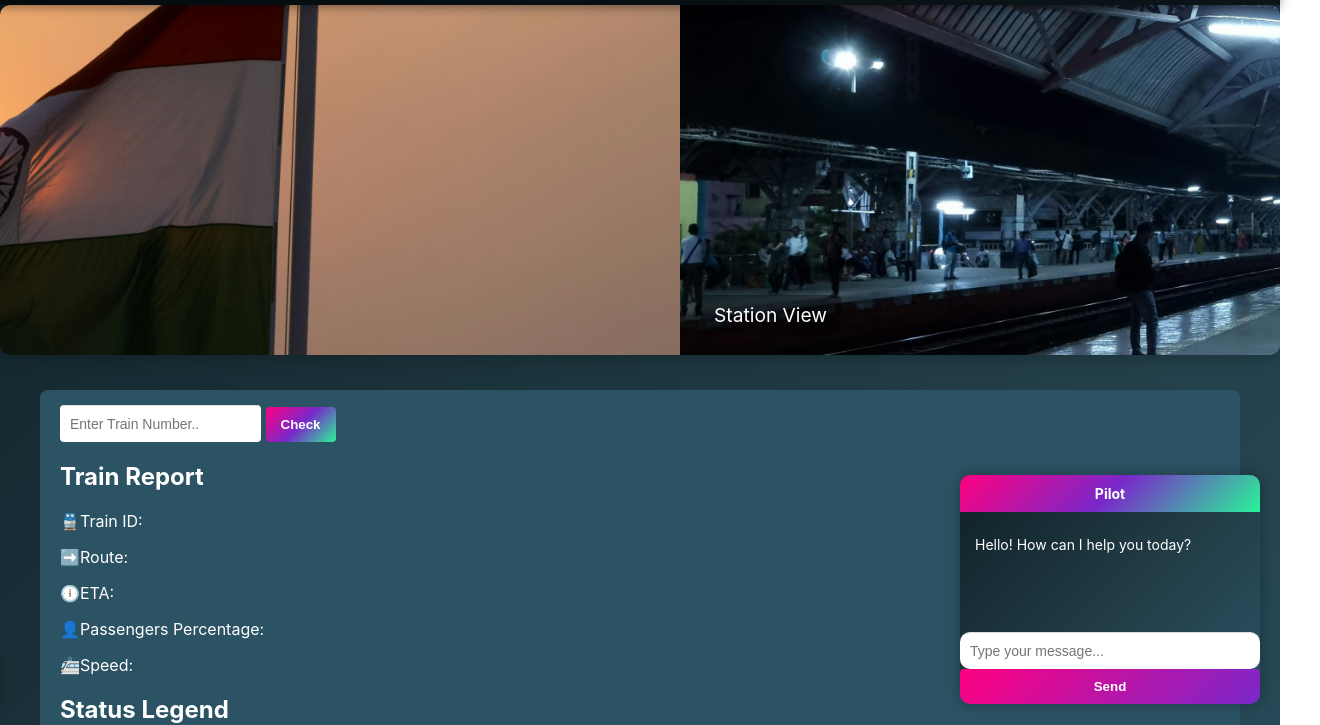
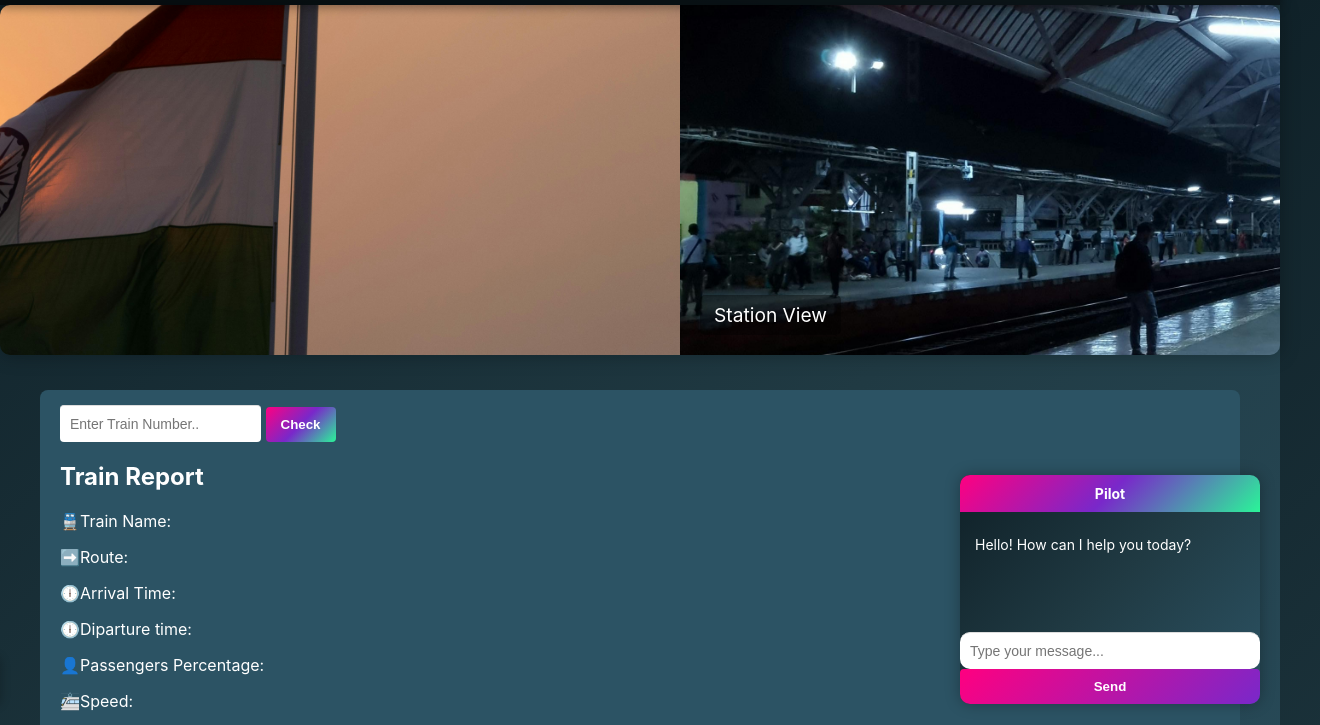
Before and after one commit to surexspd/Trainpilot.ai, a plain HTML site: page Employee.html in a window 1280 px wide. Shown: the part 76-801 px from the top of the page, 1320 px wide, since content can reach past the window. Drawn offline with Linux system fonts and the light colour scheme.

Commit message:
add somethings

```diff
--- a/Employee.html
+++ b/Employee.html
@@ -55,9 +55,10 @@
         <button class="container-btn">Check</button>
         <div class="section">
           <h2>Train Report</h2>
-          <p><span class="icon">🚆Train ID:</span></p>
+          <p><span class="icon">🚆Train Name:</span></div></p>
           <p><span class="icon">➡️Route:</span></p>
-          <p><span class="icon">🕕ETA:</span></p>
+          <p><span class="icon">🕕Arrival Time:</span></p>
+           <p><span class="icon">🕕Diparture time:</span></p>
           <p><span class="icon">👤Passengers Percentage:</span></p>
           <p><span class="icon">🚈Speed:</span></p>
         </div>
--- a/css/Employee.css
+++ b/css/Employee.css
@@ -256,7 +256,7 @@ ol{
     padding: 10px 15px;
     cursor: pointer;
     text-align: center;
-    width: ;
+    width: 70px;
     transition: background-color 0.3s ease;
 }
 .container-btn:hover {
@@ -267,6 +267,7 @@ ol{
         margin: 15px 20px;
         padding: 15px 20px;
         border-radius: 8px;
+        width: 100%;
 }
 
 
```
